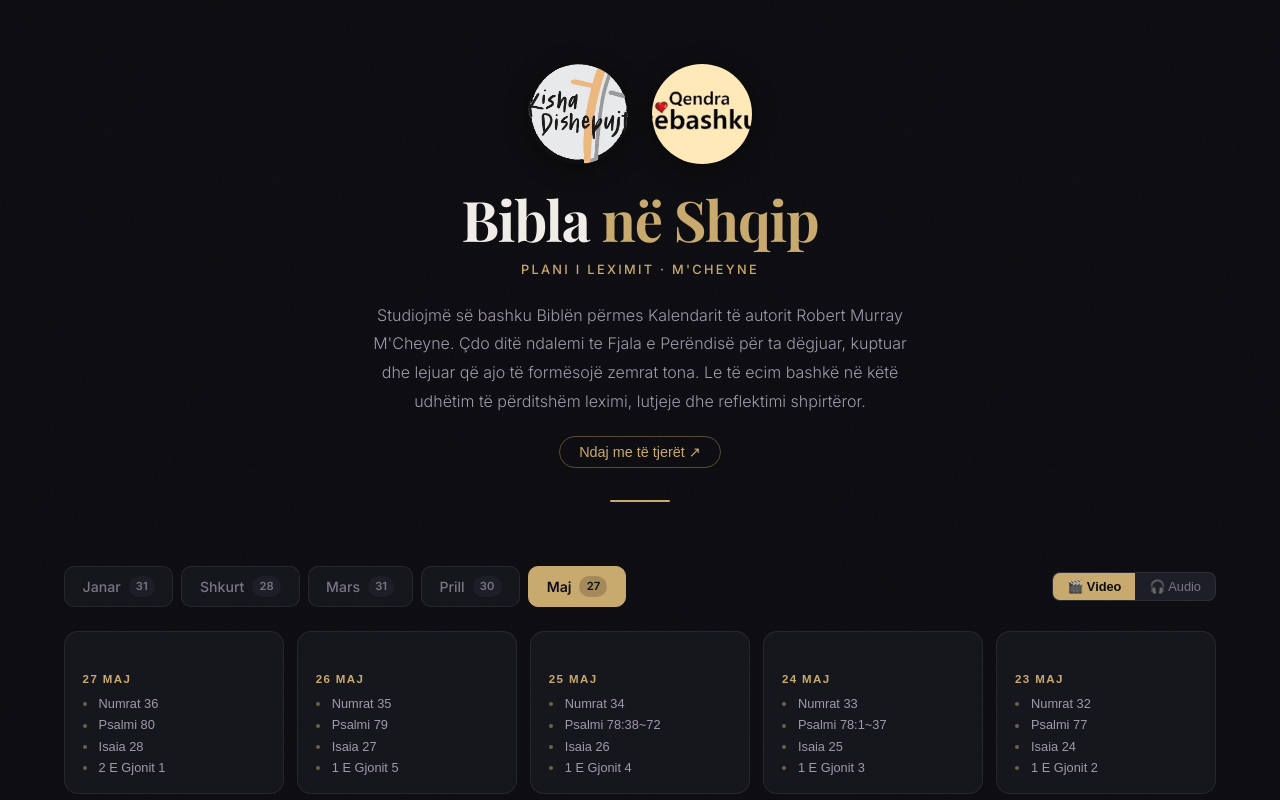
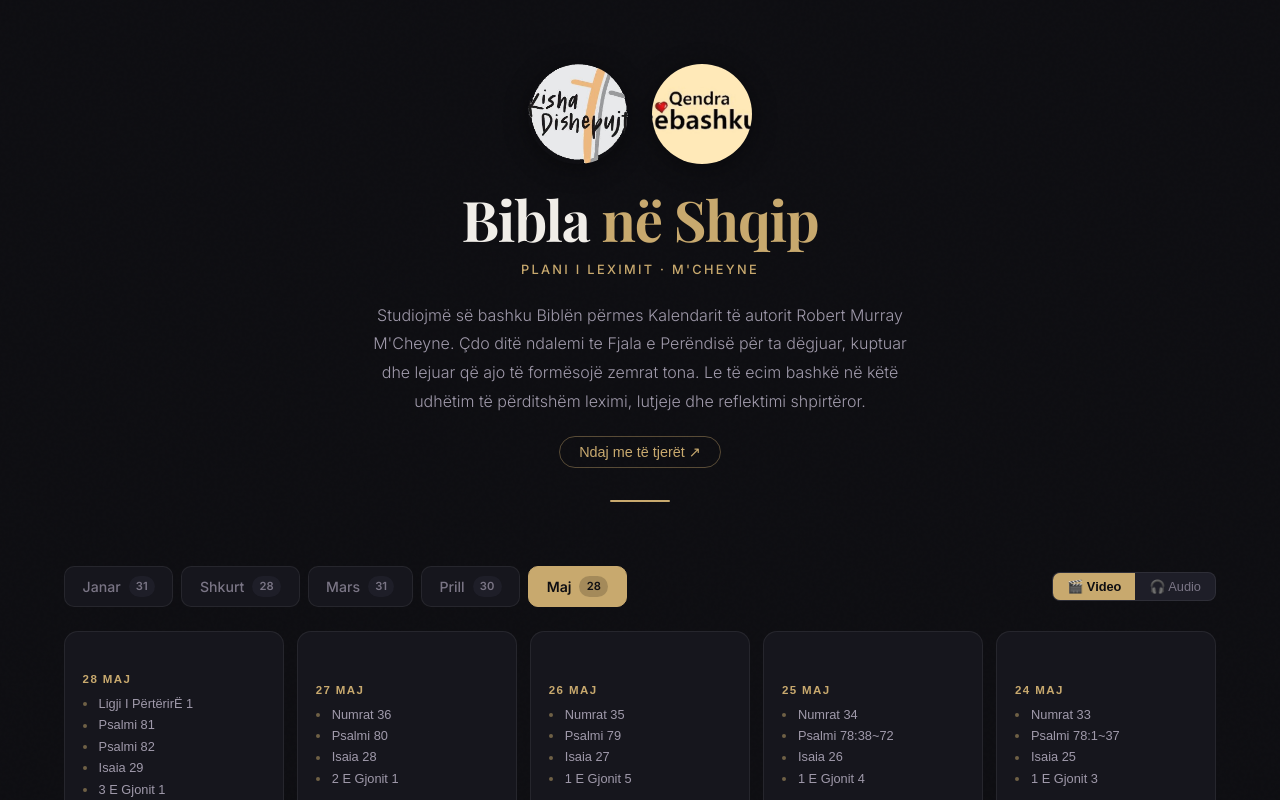
Before and after one commit to jeffandmeredith-max/bibla-shqip, a React (Vite) app: page / in a window 1280 px wide. Shown: the top 800 px of the page. Built offline with nearby package versions, Linux system fonts and the light colour scheme.

Commit message:
chore: daily update 2026-05-28

```diff
--- a/src/data/may.js
+++ b/src/data/may.js
@@ -700,5 +700,32 @@ export const may = [
         "start": 545
       }
     ]
+  },
+  {
+    "day": 28,
+    "date": "28 Maj",
+    "videoId": "A04EAXvM5jM",
+    "readings": [
+      {
+        "title": "Ligji I PërtërirË 1",
+        "start": 0
+      },
+      {
+        "title": "Psalmi 81",
+        "start": 407
+      },
+      {
+        "title": "Psalmi 82",
+        "start": 514
+      },
+      {
+        "title": "Isaia 29",
+        "start": 558
+      },
+      {
+        "title": "3 E Gjonit 1",
+        "start": 795
+      }
+    ]
   }
 ]
```
